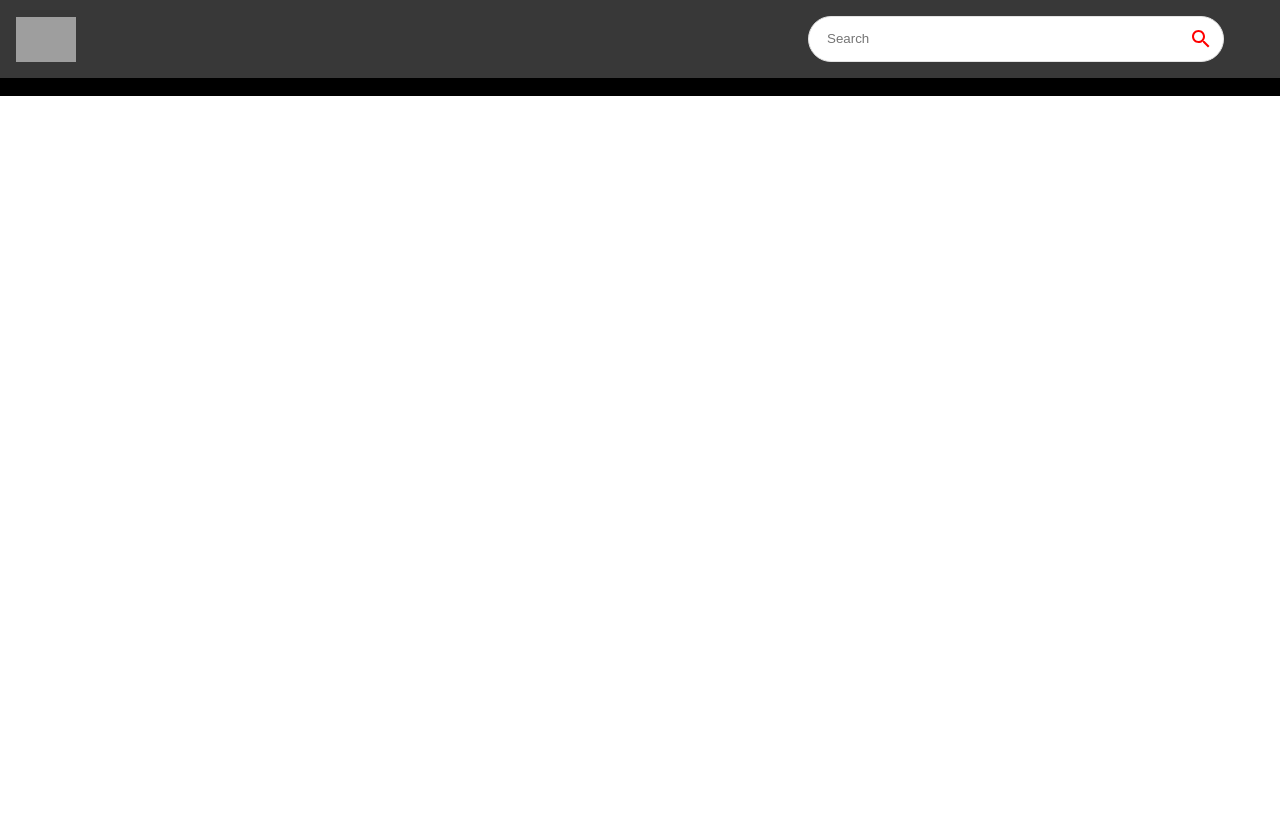
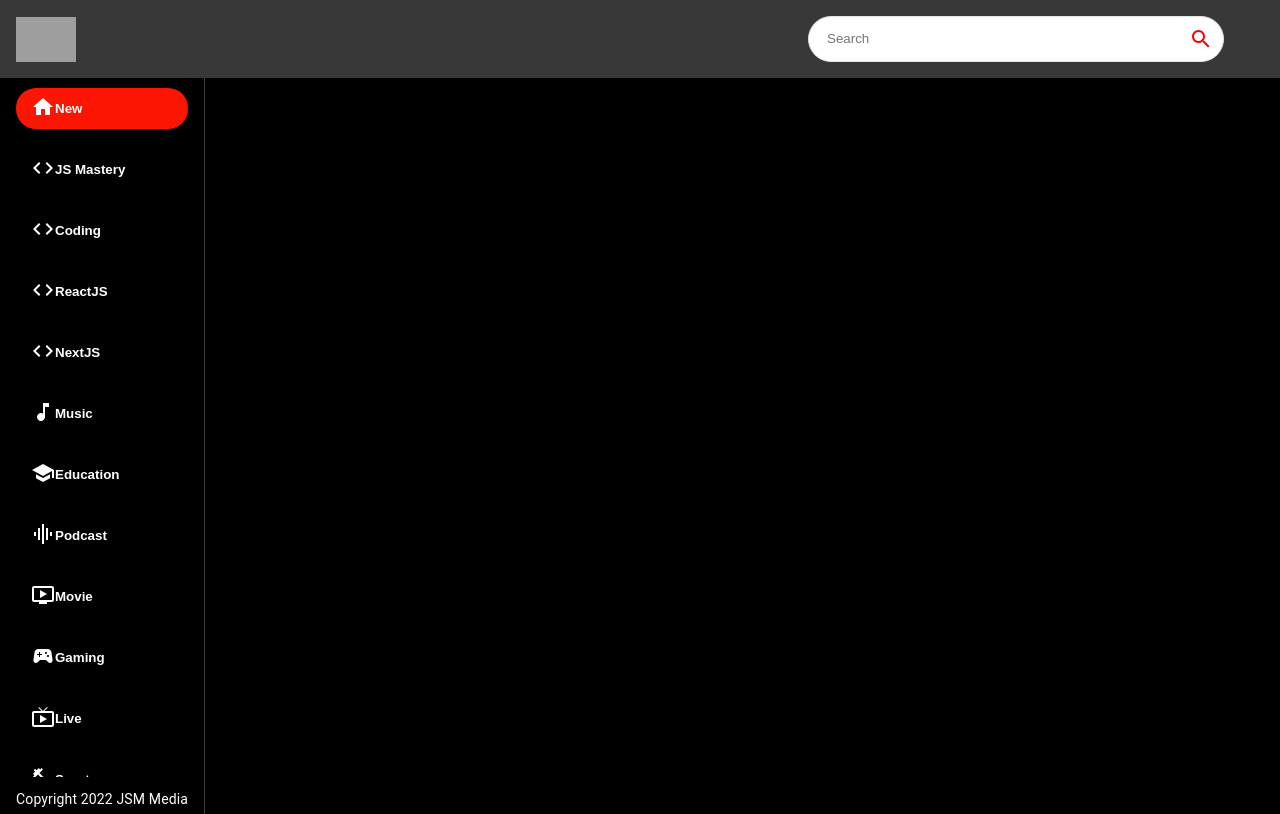
Before and after one commit to dado0ooXD/Youtube-clone, a React (Create React App) app: page / in a window 1280 px wide. Built offline with nearby package versions, Linux system fonts and the light colour scheme; grey boxes are pictures that could not be loaded; the HTML template or start-up script is replaced by a standard one.

Commit message:
youtube clone app - sidebar

```diff
--- a/src/App.js
+++ b/src/App.js
@@ -6,6 +6,7 @@
 import Feed from './components/Feed';
 import SearchFeed from './components/SearchFeed';
 import SearchBar from './components/SearchBar';
+import SideBar from './components/SideBar';
 
 const App = () => (
     <BrowserRouter>
--- a/src/components/Feed.js
+++ b/src/components/Feed.js
@@ -1,8 +1,20 @@
-import React from 'react'
+import React, { useState, useEffect } from 'react';
+import { Box, Stack, Typography } from "@mui/material";
+import SideBar from './SideBar';
 
 const Feed = () => {
   return (
-    <div>wadawdawd</div>
+    <Stack sx={{ flexDirection: { sx: "column", md: "row" } }}>
+      <Box sx={{ height: { sx: "auto", md: "92vh" }, borderRight: "1px solid #3d3d3d", px: {sx:0, md: 2} }}>
+        <SideBar/>
+        <Typography className="copyright"
+         variant="body2"
+         sx={{mt: 1.5, color: "#fff"}}
+         >
+          Copyright 2022 JSM Media
+        </Typography>
+      </Box>
+    </Stack>
   )
 }
 
--- /dev/null
+++ b/src/components/SideBar.js
@@ -0,0 +1,29 @@
+import React from 'react';
+import { Stack } from '@mui/material';
+
+import { categories } from '../utils/constants';
+
+const selectedCategory = "New"
+
+const SideBar = () => (
+    <Stack
+        direction="row"
+        sx={{
+            overflowY: "auto",
+            height: { sx: "auto", md: "95%" },
+            flexDirection: { md: "column" },
+        }}
+    >
+        {categories.map((item, index) => (
+            <button className="category-btn"
+             style={{ background: item.name === selectedCategory && "#fc1503", color: "white" }}
+             key={index}
+             >
+                <span>{item.icon}</span>
+                <span>{item.name}</span>
+            </button>
+        ))}
+    </Stack>
+)
+
+export default SideBar
```
